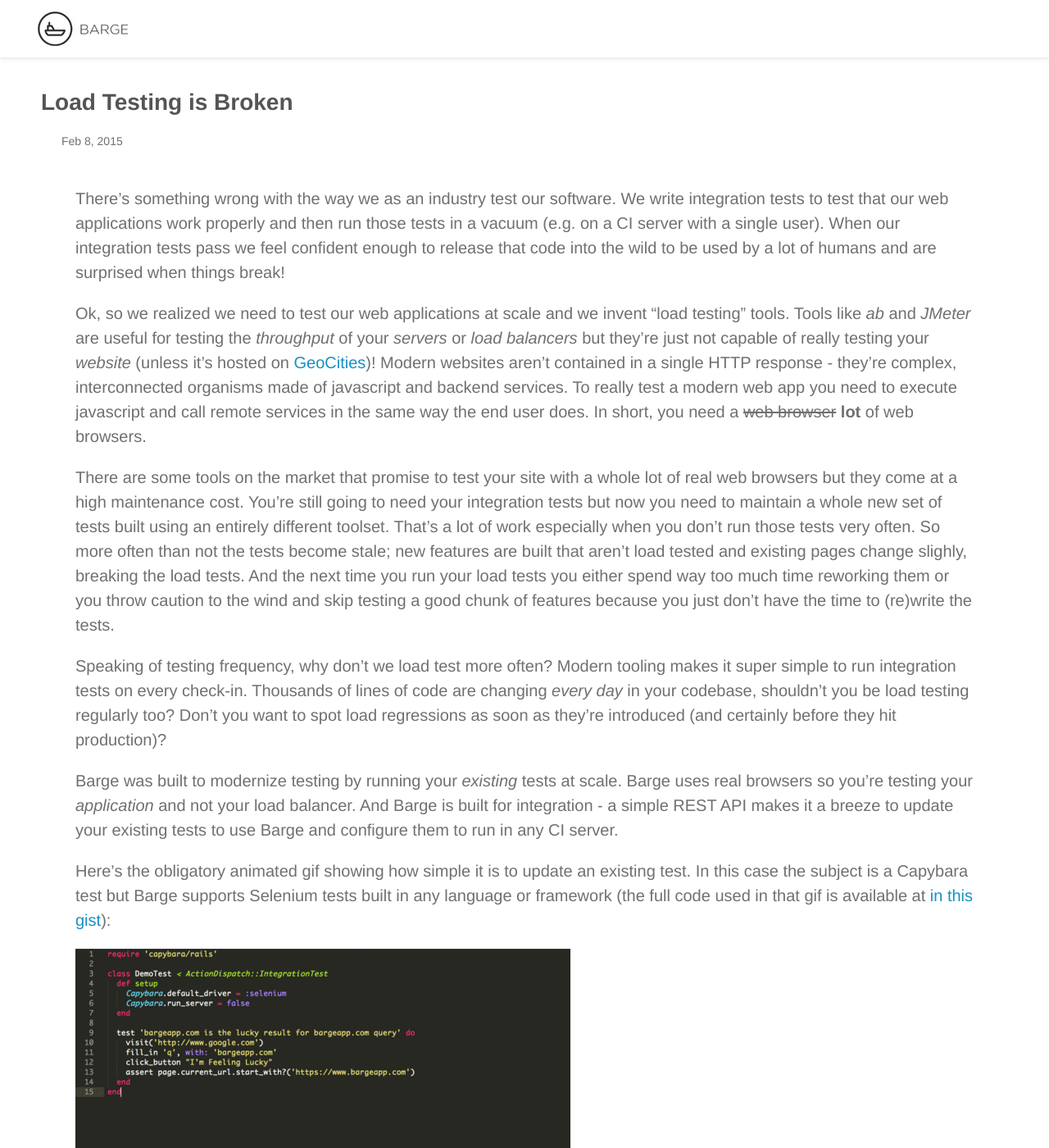
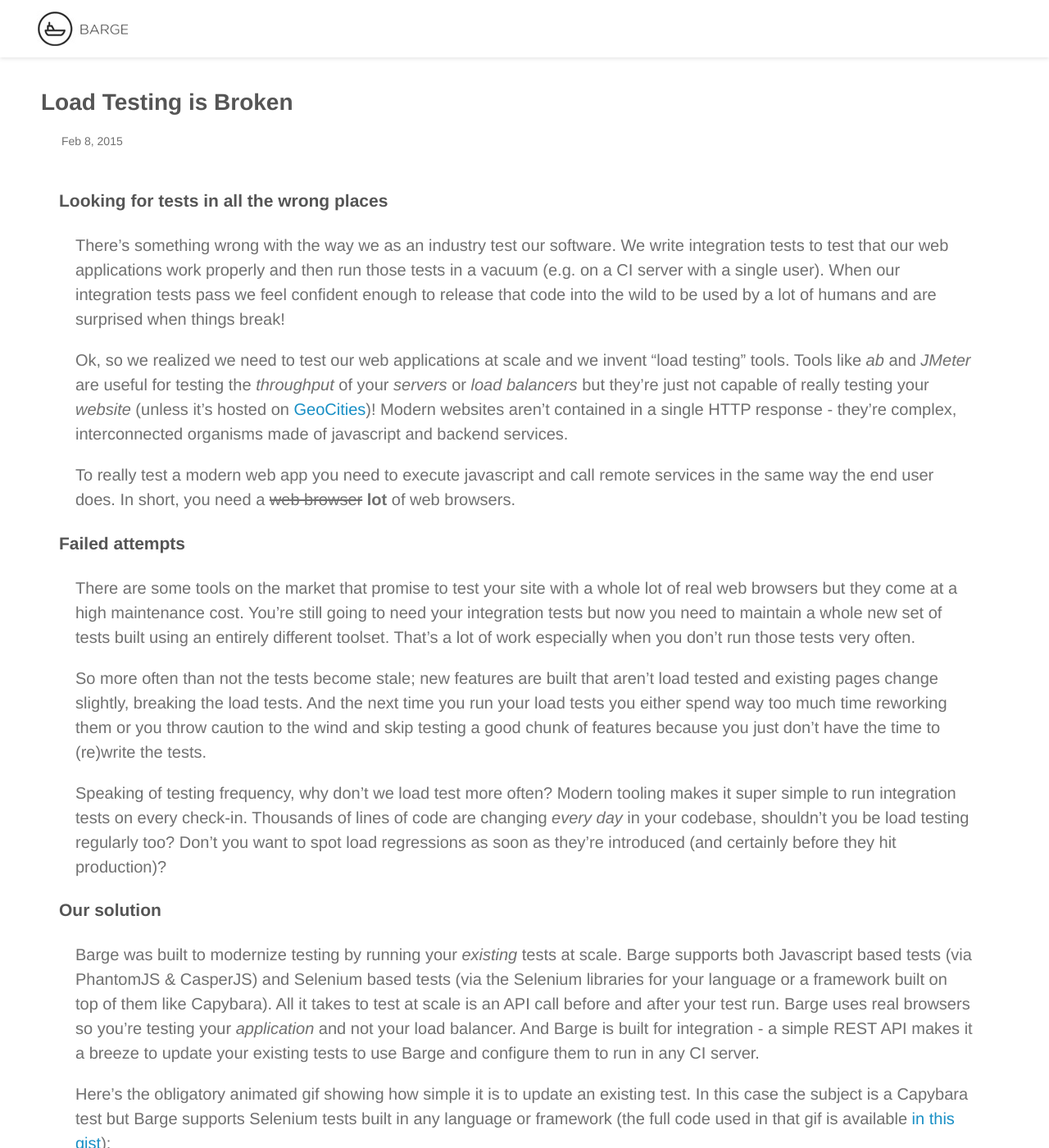
Before and after one commit to bargeapp/bargeapp.github.io, a Jekyll site: the page built from _posts/2015-02-08-load-testing-is-broken.md, in a window 1280 px wide and 1400 px high. Shown: the whole window at 82% size. Built offline with Jekyll 4.4.1, drawn with Linux system fonts in a browser that asks for light colours; nearby versions of some CDN libraries; some web fonts are replaced; comment, search, counter and statistics services are not loaded; some of the changed text lies outside the part shown.

Commit message:
updated based on feedback from mattmorris and mikelee

```diff
--- a/_posts/2015-02-08-load-testing-is-broken.md
+++ b/_posts/2015-02-08-load-testing-is-broken.md
@@ -6,18 +6,28 @@
 author: noah
 ---
 
+# Looking for tests in all the wrong places
+
 There's something wrong with the way we as an industry test our software. We write integration tests to test that our web applications work properly and then run those tests in a vacuum (e.g. on a CI server with a single user). When our integration tests pass we feel confident enough to release that code into the wild to be used by a lot of humans and are surprised when things break!
 
-Ok, so we realized we need to test our web applications at scale and we invent "load testing" tools. Tools like *ab* and *JMeter* are useful for testing the *throughput* of your *servers* or *load balancers* but they're just not capable of really testing your *website* (unless it's hosted on [GeoCities](http://en.wikipedia.org/wiki/GeoCities))! Modern websites aren't contained in a single HTTP response - they're complex, interconnected organisms made of javascript and backend services. To really test a modern web app you need to execute javascript and call remote services in the same way the end user does. In short, you need a <strike>web browser</strike> **lot** of web browsers.
+Ok, so we realized we need to test our web applications at scale and we invent "load testing" tools. Tools like *ab* and *JMeter* are useful for testing the *throughput* of your *servers* or *load balancers* but they're just not capable of really testing your *website* (unless it's hosted on [GeoCities](http://en.wikipedia.org/wiki/GeoCities))! Modern websites aren't contained in a single HTTP response - they're complex, interconnected organisms made of javascript and backend services.
 
-There are some tools on the market that promise to test your site with a whole lot of real web browsers but they come at a high maintenance cost. You're still going to need your integration tests but now you need to maintain a whole new set of tests built using an entirely different toolset. That's a lot of work especially when you don't run those tests very often. So more often than not the tests become stale; new features are built that aren't load tested and existing pages change slighly, breaking the load tests. And the next time you run your load tests you either spend way too much time reworking them or you throw caution to the wind and skip testing a good chunk of features because you just don't have the time to (re)write the tests.
+To really test a modern web app you need to execute javascript and call remote services in the same way the end user does. In short, you need a <strike>web browser</strike> **lot** of web browsers.
+
+# Failed attempts
+
+There are some tools on the market that promise to test your site with a whole lot of real web browsers but they come at a high maintenance cost. You're still going to need your integration tests but now you need to maintain a whole new set of tests built using an entirely different toolset. That's a lot of work especially when you don't run those tests very often.
+
+So more often than not the tests become stale; new features are built that aren't load tested and existing pages change slightly, breaking the load tests. And the next time you run your load tests you either spend way too much time reworking them or you throw caution to the wind and skip testing a good chunk of features because you just don't have the time to (re)write the tests.
 
 Speaking of testing frequency, why don't we load test more often? Modern tooling makes it super simple to run integration tests on every check-in. Thousands of lines of code are changing *every day* in your codebase, shouldn't you be load testing regularly too? Don't you want to spot load regressions as soon as they're introduced (and certainly before they hit production)?
 
-Barge was built to modernize testing by running your *existing* tests at scale. Barge uses real browsers so you're testing your *application* and not your load balancer. And Barge is built for integration - a simple REST API makes it a breeze to update your existing tests to use Barge and configure them to run in any CI server.
+# Our solution
 
-Here's the obligatory animated gif showing how simple it is to update an existing test. In this case the subject is a Capybara test but Barge supports Selenium tests built in any language or framework (the full code used in that gif is available at [in this gist](https://gist.github.com/hackerhasid/1cb5949d1055a1fed3db)):
+Barge was built to modernize testing by running your *existing* tests at scale. Barge supports both Javascript based tests (via PhantomJS & CasperJS) and Selenium based tests (via the Selenium libraries for your language or a framework built on top of them like Capybara). All it takes to test at scale is an API call before and after your test run. Barge uses real browsers so you're testing your *application* and not your load balancer. And Barge is built for integration - a simple REST API makes it a breeze to update your existing tests to use Barge and configure them to run in any CI server.
+
+Here's the obligatory animated gif showing how simple it is to update an existing test. In this case the subject is a Capybara test but Barge supports Selenium tests built in any language or framework (the full code used in that gif is available [in this gist](https://gist.github.com/hackerhasid/1cb5949d1055a1fed3db)):
 
 ![This is not a kitten, sorry](/assets/update_capybara_for_barge.gif)
 
-Barge supports both Javascript based tests (via PhantomJS & CasperJS) and Selenium based tests (via the Selenium libraries for your language or a framework built on top of them like Capybara). All it takes to test at scale is an API call before and after your test run. Give Barge a try and fix testing in your organization!
+Give Barge a try and fix testing in your organization!
```
